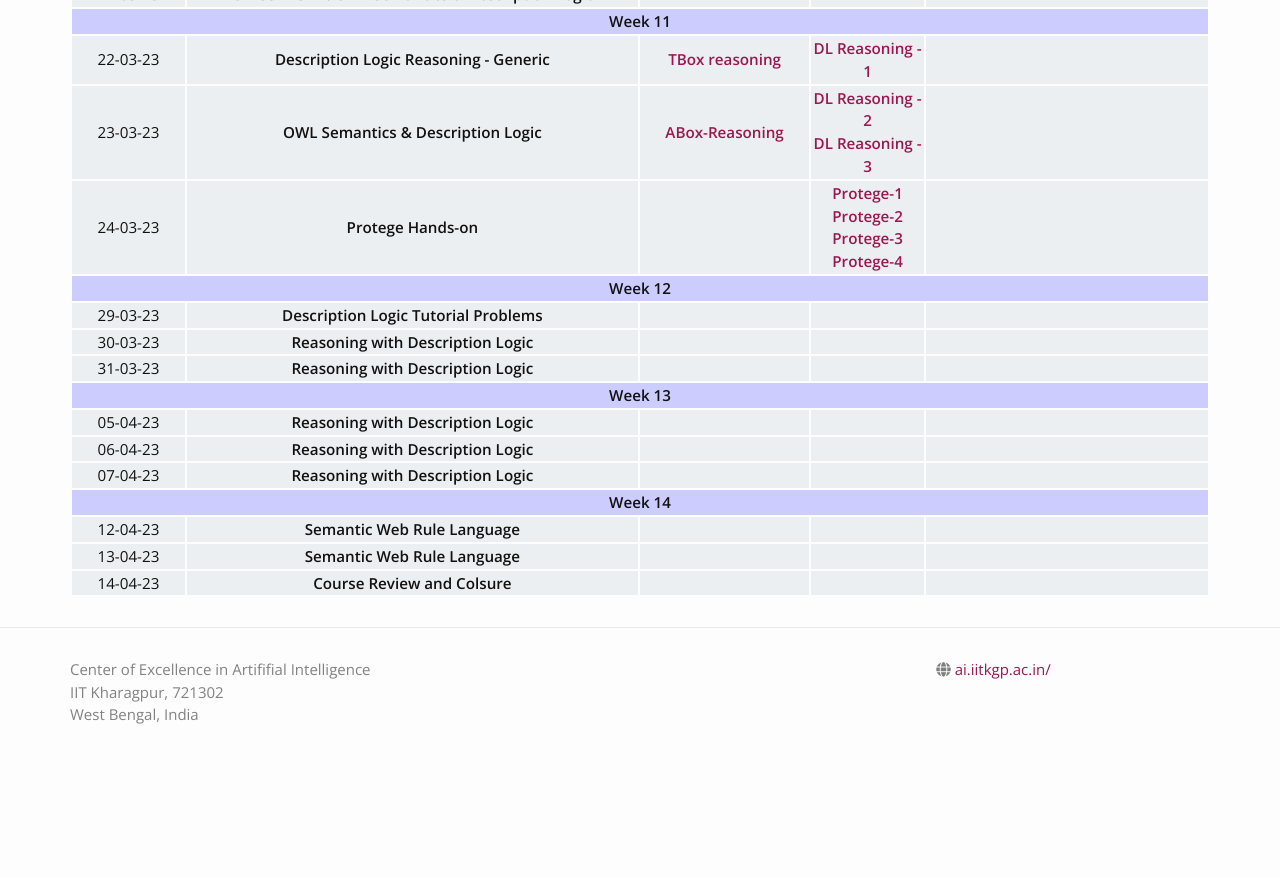
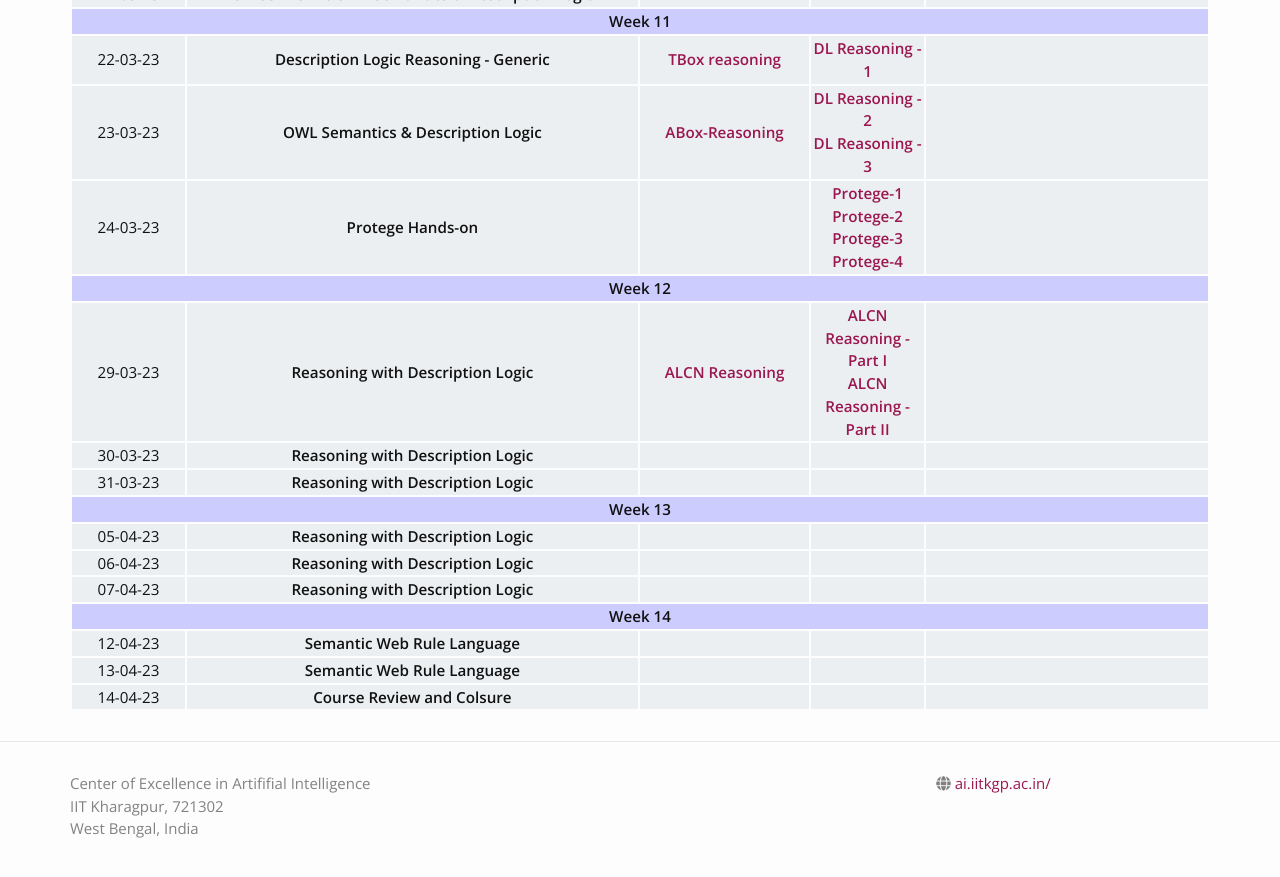
Before and after one commit to plaban/kmst-spring-2023, a Jekyll site: the page built from schedule.md, in a window 1280 px wide and 900 px high, scrolled down 2109 px. Shown: the top 877 px of the window. Built offline with Jekyll 4.4.1, drawn with Linux system fonts in a browser that asks for light colours; nearby versions of some CDN libraries; before the commit the page ends 2895 px from its top, so only the background shows below that.

Commit message:
Update schedule.html

```diff
--- a/_layouts/schedule.html
+++ b/_layouts/schedule.html
@@ -418,9 +418,14 @@ https://www.youtube.com/watch?v=sSbGZJoDAas
 
     <tr bgcolor="#ECEFF1">
     <td align="center">29-03-23</td>
-    <td align="center"><b> Description Logic Tutorial Problems </b></td>
-    <td align="center"><b> </b></td>
-    <td align="center"></td>
+    <td align="center"><b> Reasoning with Description Logic </b></td>
+    <td align="center">
+		<a href="https://tinyurl.com/2p9cmu94" target="_blank"><b>ALCN Reasoning</b></a><br>
+    </td>
+    <td align="center">
+	    <a href="https://www.youtube.com/watch?v=_-5JWBmik3c" target="_blank"><b>ALCN Reasoning - Part I</b></a><br>
+	    <a href="https://www.youtube.com/watch?v=kj7SAh_BmZI" target="_blank"><b>ALCN Reasoning - Part II</b></a>
+    </td>
     <td align="center"></td>
     </tr>
     <tr bgcolor="#ECEFF1">
```
